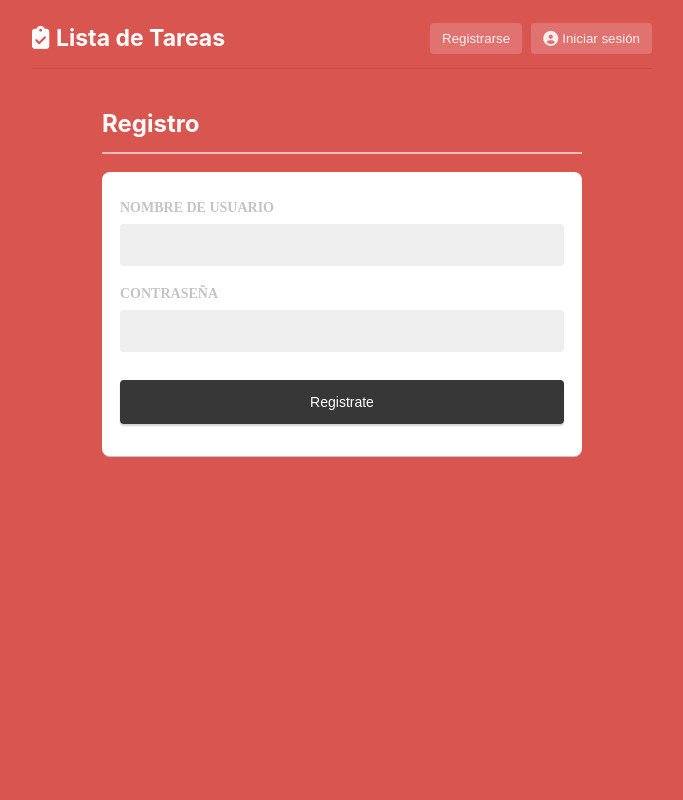
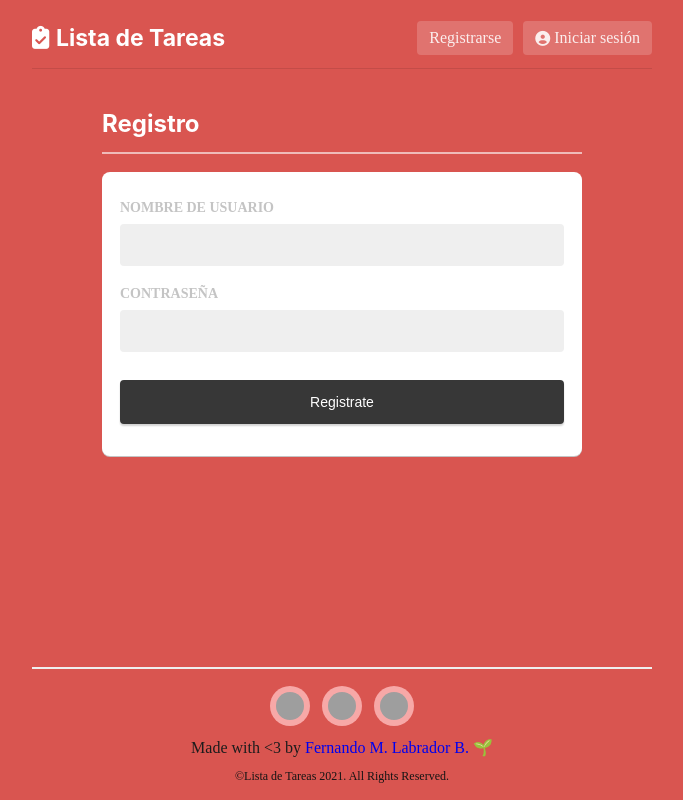
Before and after one commit to cornalitosalvag/probemorey, a Flask app: page /auth/register in a window 1280 px wide. Shown: the whole page, without its empty margins (298-981 px from the left). Run offline with Flask 2, Linux system fonts and the light colour scheme; some libraries are stand-ins or nearby versions; grey boxes are pictures that could not be loaded.

Commit message:
Add files via upload

```diff
--- a/todo/__init__.py
+++ b/todo/__init__.py
@@ -23,8 +23,8 @@ def create_app():
     app.register_blueprint(auth.bp)
     app.register_blueprint(todo.bp)
 
-    @app.route('/hola')
-    def hola():
-        return 'pichuletincito y pichulitencita💕'
+    @app.route('/portfolio')
+    def portfolio():
+        return '<h1>Aqui iria la pagina de mi portfolio</h1>'
 
     return app
--- a/todo/static/style.css
+++ b/todo/static/style.css
@@ -1,12 +1,15 @@
 html {
-  margin: 8px;
+  margin: 1vh;
 }
 
 body {
   background-color: rgb(217, 85, 80);
   /* height: 80vh; */
-  /* display: block; */
-  /* margin: 8px; */
+  display: block; /* tiene utilidad?*/
+
+  position: relative;
+
+  min-height: 97vh;
 }
 
 .links {
@@ -58,6 +61,8 @@ h2 {
   /* padding: 0px 12px; */
   max-width: 620px;
   margin: auto;
+
+  /* padding-bottom: 5em; */
 }
 
 /* contenedor del encabezado */
@@ -90,8 +95,12 @@ h2 {
   display: flex;
   -webkit-box-align: center;
   align-items: center;
-  justify-content: space-between;
-  width: 222px;
+  /* justify-content: space-between;
+  width: 222px; */
+}
+/* espacio botones NO */
+.ligustro {
+  margin-left: 10px;
 }
 
 /* botones logueo */
@@ -137,7 +146,10 @@ h2 {
 /* engoba principal */
 .bloque-secundario {
   max-width: 480px;
+  /* margin: 20px 42px; */
   margin: 20px auto 42px;
+  padding-bottom: 9.5em;
+  margin-bottom: 0px;
 }
 
 /* titulo */
@@ -224,8 +236,8 @@ h2 {
   display: inline-block;
   color: rgb(232 99 99);
   font-weight: bold;
-  margin-right: 18px;
-  width: 40px;
+  /* margin-right: 18px; NO*/
+  width: 51px;
   font-size: 18px;
   text-align: right;
 }
@@ -314,7 +326,7 @@ h2 {
 }
 
 .contenedor-nuevatarea {
-  width: 100%;
+  /* width: 100%; */
   height: 60px;
   background-color: rgba(0, 0, 0, 0.1);
   border-radius: 8px;
@@ -364,6 +376,7 @@ h2 {
 /* conenedor texto editar y crear */
 .contenedor-letras-EC {
   padding: 10px 20px 0px;
+  margin-bottom: 8px;
 }
 
 /* letras editar y crear ok*/
@@ -395,10 +408,8 @@ h2 {
   justify-content: space-between;
   /* -webkit-box-align: center; */
   align-items: center;
-}
-
-.contenedor-botones {
   flex-direction: row-reverse;
+  margin-top: 8px;
 }
 
 .contenedor-completado {
@@ -424,10 +435,10 @@ h2 {
   cursor: pointer;
   opacity: 0.9;
   font-size: 16px;
-  padding: 8px 12px;
+  margin: 0px 26px 0px 12px;
   min-width: 70px;
   display: inline-block;
-  margin-right: 14px;
+  /* margin-right: 14px; */
   background: none;
   border: none;
   color: rgb(136, 136, 136);
@@ -481,9 +492,9 @@ h2 {
 }
 
 @media only screen and (max-width: 576px) {
-  .contenedor-logs {
+  /* .contenedor-logs {
     width: 122px;
-  }
+  } */
 
   /* letras del loguin */
   .letras-log {
@@ -498,6 +509,9 @@ h2 {
   .icono-log {
     font-size: 17px;
   }
+  .globo.i {
+    width: 55%;
+  }
 }
 
 /* buscar la manera de no repetir contenido de las clases, por ejemplo la clase fuentes puede ser agregada para no repetir la fuente
@@ -506,3 +520,94 @@ de igual manera alguna cofiguracion de flex-box repetitiva, esto probar por ulti
 /* solo a la palabra completado le agregaria un poco de pading inferior, guarda que esta conectado con todos los botones secundarios */
 
 /* el whidth del contenedor log se puede acomodar de otra manera, en pixels no me cierra */
+
+/* esta bueno que las clases tengan los valores como corresponde, irse a apuntes facu. en em y % etc */
+
+.globo {
+  position: absolute;
+  text-transform: uppercase;
+  font-size: 12px;
+  border-radius: var(--borde);
+  padding: var(--borde);
+  --borde: 1em;
+  font-family: sans-serif;
+  z-index: 1;
+  background-color: white;
+  filter: drop-shadow(0px 0px 1px black);
+}
+
+.globo.i {
+  width: 30%;
+  top: 21%;
+  left: 26%;
+}
+
+.globo::before {
+  content: "";
+  position: absolute;
+  z-index: -1;
+  width: var(--colita);
+  height: var(--colita);
+}
+
+.globo.abajo-derecha::before {
+  --colita: 20px;
+  left: 15%;
+  bottom: calc(var(--colita) / -1.5);
+  transform: skewY(30deg) rotateZ(-30deg);
+  border-radius: 0 0 0 10em;
+  box-shadow: inset calc(var(--colita) / 2) calc(var(--colita) / 3) 0 0 white;
+}
+
+.globo.yellow::before {
+  background-color: rgba(255, 255, 0, 0.8);
+  color: rgba(255, 2, 0, 0.5);
+  animation: cambio-color ease 5s infinite both;
+  -webkit-animation: cambio-color ease 5s infinite both;
+}
+
+@keyframes cambio-color {
+  45%,
+  55% {
+    background-color: rgba(255, 255, 255, 0);
+    color: white;
+  }
+}
+
+footer {
+  margin-top: 40px;
+  border-top: 2px solid #efefef;
+  text-align: center;
+  padding-top: 17px;
+  color: hsl(0deg 0% 11%);
+  /* padding-bottom: 20px; */
+
+  position: absolute;
+  bottom: 0;
+  width: 100%;
+}
+
+.redlinks {
+  display: flex;
+  justify-content: center;
+  /* margin-bottom: 18px; */
+}
+.redlinks img {
+  background-color: #ffbdbdcc;
+  width: 28px;
+  height: 28px;
+  border-radius: 100px;
+  padding: 6px;
+  margin: 0px 6px;
+  margin-bottom: 8px;
+}
+/* esta clase no se puede ahorrar ********** */
+.made {
+  /* margin-top: 10px; */
+  margin-bottom: 12px;
+}
+
+.allrights {
+  font-size: 12px;
+  color: hsl(0deg 0% 8%);
+}
--- a/todo/templates/base.html
+++ b/todo/templates/base.html
@@ -7,10 +7,11 @@
 	<meta name="description"
 		content="Applicacion para crear lista de tareas con usuarios privado realizada en Python-Flask deployada en Heroku" />
 	<meta name="author" content="Labrador Brazda, Fernando Martin" />
-	<link rel="shortcut icon" href="logo-icono-delaapp#####" />
+	<link rel="shortcut icon" href="{{ url_for('static', filename='image/list-check-solid.svg') }}" />
 	<title>{% block title %}{% endblock %} - To-do List</title>
 	<script src="https://kit.fontawesome.com/ad87122803.js" crossorigin="anonymous"></script>
 	<link rel="stylesheet" href="{{ url_for('static', filename='style.css') }}">
+
 
 </head>
 
@@ -24,15 +25,15 @@
 					class="letras-log">{{
 					g.user['username']
 					}}</span></span>
-			<a title="Salir" class="links" href="{{ url_for('auth.logout') }}"><button class="boton-logueo"><i
-						class="fas fa-sign-out-alt icono-log"></i><span class="letras-log">Cerrar
-						sesión</span></button></a>
+			<a title="Salir" class="links ligustro boton-logueo" href="{{ url_for('auth.logout') }}"><i
+					class="fas fa-sign-out-alt icono-log"></i><span class="letras-log">Cerrar
+					sesión</span></a>
 			{% else %}
-			<a title="Registrate" class="links" href="{{ url_for('auth.register') }}"><button
-					class="boton-logueo">Registrarse</button></a>
-			<a title="Ingresa" class="links" href="{{ url_for('auth.login') }}"><button class="boton-logueo"><i
-						class="fas fa-user-circle icono-log"></i><span class="letras-log">Iniciar
-						sesión</span></button></a>
+			<a title="Registrate" class="links ligustro boton-logueo" href="{{ url_for('auth.register') }}"><span
+					class="">Registrarse</span></a>
+			<a title="Ingresa" class="links ligustro boton-logueo" href="{{ url_for('auth.login') }}"><i
+					class="fas fa-user-circle icono-log"></i><span class="letras-log">Iniciar
+					sesión</span></a>
 			{% endif %}
 		</nav>
 
@@ -45,9 +46,10 @@
 		</header>
 
 		{% for message in get_flashed_messages() %}
-		<div class="flash">
-			<p>{{ message }}</p>
-		</div>
+
+		<p class="globo i abajo-derecha yellow">
+			{{ message }}</p>
+
 		{% endfor %}
 
 
@@ -55,6 +57,23 @@
 
 	</section>
 
+	<footer class="aa">
+		<div class="redlinks">
+			<a href="https://github.com/FernandoLabrador/" target="_blank" rel="noopener"><img
+					src="https://cdn.jsdelivr.net/npm/simple-icons@3.0.1/icons/github.svg" alt="Github icon"></a>
+			<a href="mailto:flabradormb@gmail.com" target="_blank" rel="noopener"><img
+					src="https://cdn.jsdelivr.net/npm/simple-icons@3.0.1/icons/gmail.svg" alt="Mail icon"></a>
+
+			<a href="https://www.linkedin.com/in/fernandolabradorb/" target="_blank" rel="noopener">
+				<img src="https://cdn.jsdelivr.net/npm/simple-icons@3.0.1/icons/linkedin.svg" alt="Linkedin icon">
+			</a>
+
+		</div>
+		<div class="made">Made with &lt;3 by <a class="links" href="{{ url_for('portfolio') }}" target="_blank"
+				rel="noopener">Fernando M. Labrador B. 🌱</a></div>
+		<div class="allrights">©Lista de Tareas 2021. All Rights Reserved.</div>
+	</footer>
+
 </body>
 
 </html>
--- a/todo/templates/todo/create.html
+++ b/todo/templates/todo/create.html
@@ -7,14 +7,12 @@
 {% block content %}
 <form class="contenedor-editarcrear" method="POST">
 	<section class="contenedor-letras-EC">
-		<!-- <label for="description">Descripcion</label> -->
 		<input class="letras-editarcrear" placeholder="Cual es la nueva tarea?" name="description" id="description"
 			required />
 	</section>
 	<section class="contenedor-botones">
 		<div class="left">
-			<a class="botones-secundarios fuentes links " href="{{ url_for('todo.index') }}">cancelar</a>
-
+			<a class="botones-secundarios fuentes links" href="{{ url_for('todo.index') }}">cancelar</a>
 			<input class="boton-guardar" type="submit" value="Guardar" />
 		</div>
 	</section>
--- a/todo/templates/todo/update.html
+++ b/todo/templates/todo/update.html
@@ -8,7 +8,6 @@
 {% block content %}
 <form class="contenedor-editarcrear" method="post">
 	<section class="contenedor-letras-EC">
-		<!-- <label for="description">Descripción</label> -->
 		<input class="letras-editarcrear" name="description" id="description"
 			value="{{ request.form['description'] or todo['description'] }}" required>
 	</section>
```
Also changed, not shown: todo/templates/todo/index.html (+7 -11 lines), todo/todo.py (+26 -20 lines), todo/static/image/list-check-solid.svg (added).
